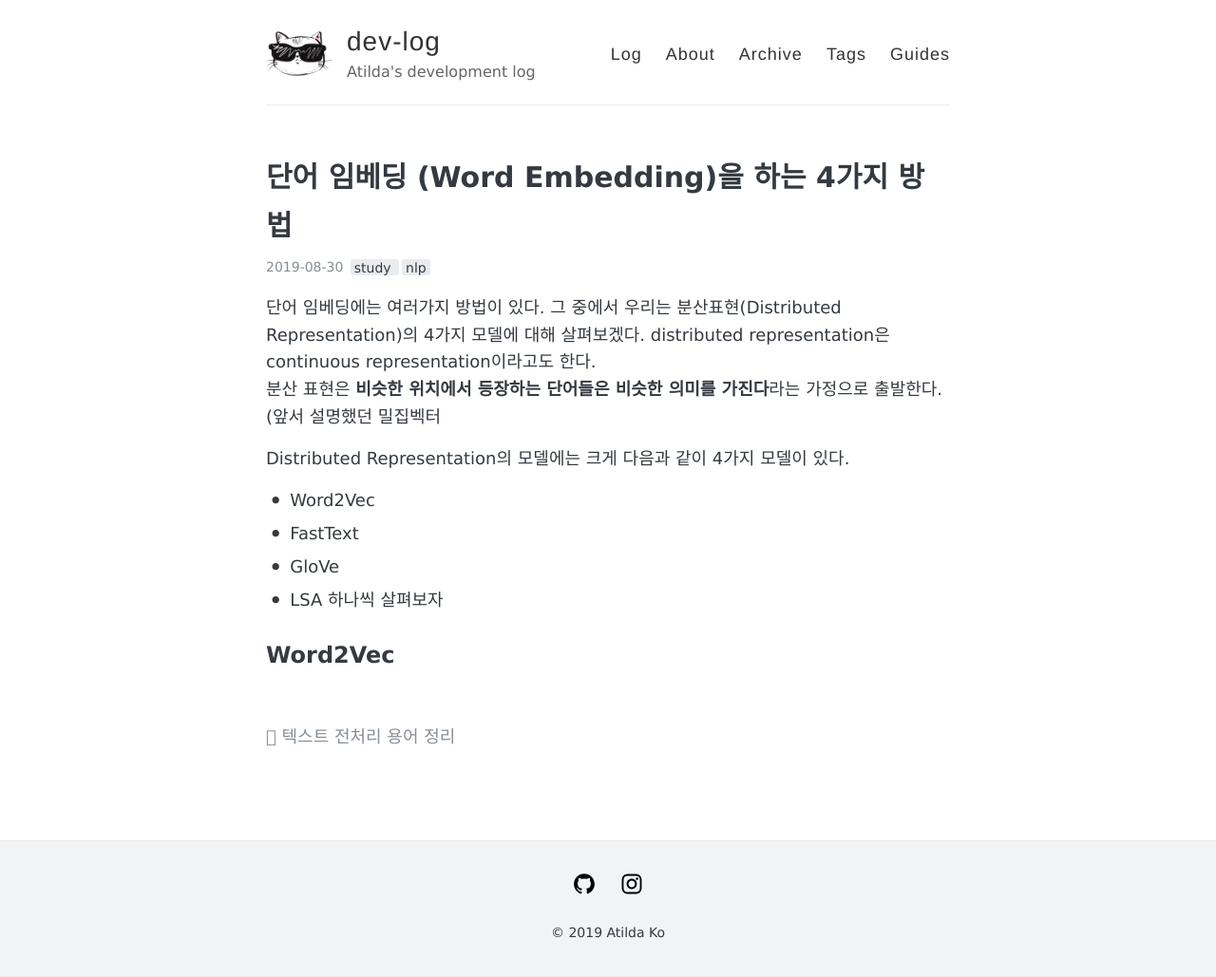
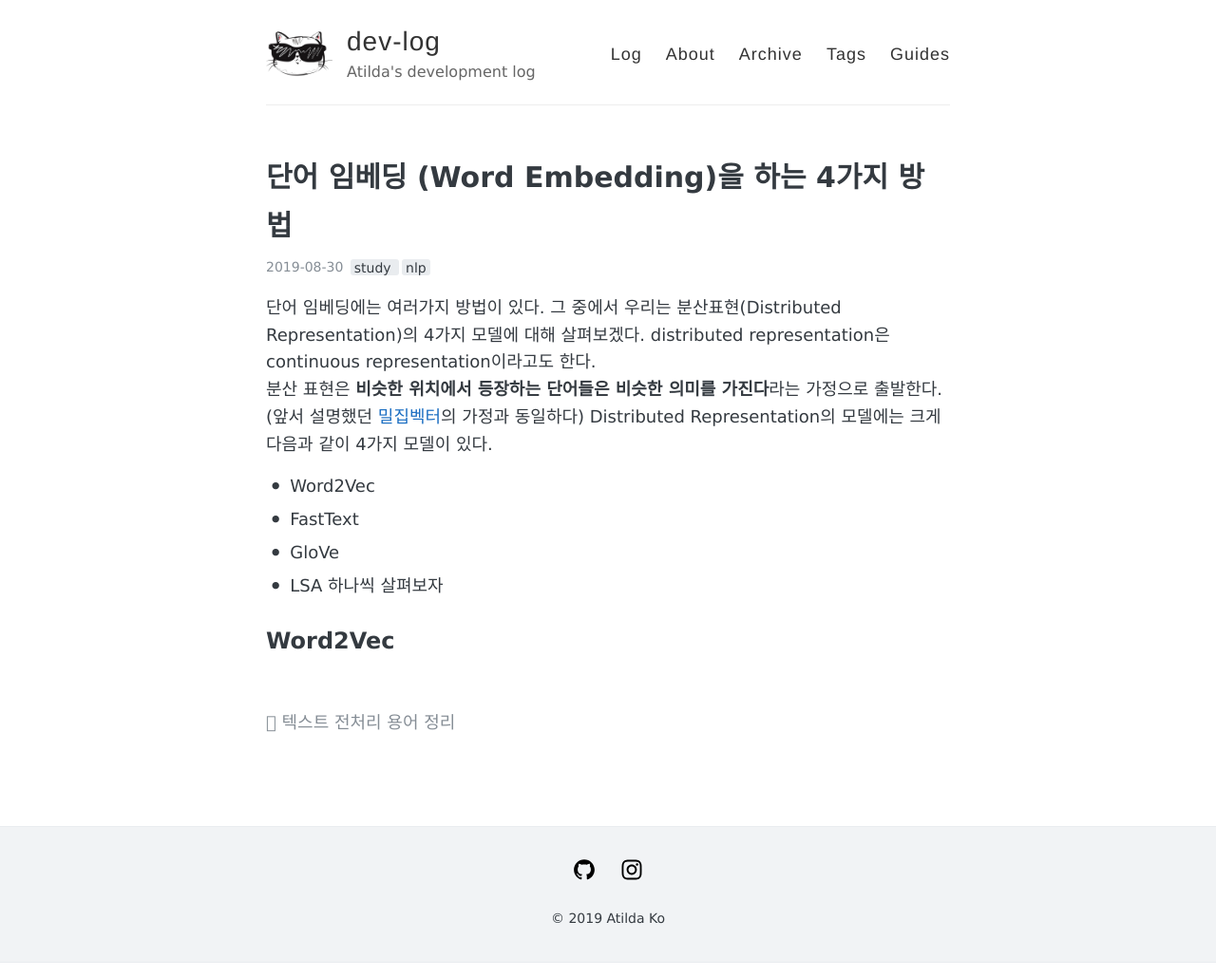
Before and after one commit to stellarway/stellarway.github.io, a Jekyll site: the page built from _posts/2019-08-30-embedding.md, in a window 1280 px wide. Shown: the whole page at 95% size. Built offline with Jekyll 4.4.1, drawn with Linux system fonts in a browser that asks for light colours.

Commit message:
_posts/2019-08-30-embedding.md updated

```diff
--- a/_posts/2019-08-30-embedding.md
+++ b/_posts/2019-08-30-embedding.md
@@ -5,8 +5,7 @@ tags: [study, nlp]
 comments: true
 ---
 단어 임베딩에는 여러가지 방법이 있다. 그 중에서 우리는 분산표현(Distributed Representation)의 4가지 모델에 대해 살펴보겠다. distributed representation은 continuous representation이라고도 한다.
-분산 표현은 **비슷한 위치에서 등장하는 단어들은 비슷한 의미를 가진다**라는 가정으로 출발한다. (앞서 설명했던 밀집벡터
-
+분산 표현은 **비슷한 위치에서 등장하는 단어들은 비슷한 의미를 가진다**라는 가정으로 출발한다. (앞서 설명했던 [밀집벡터](https://stellarway.github.io/embedding_basic/)의 가정과 동일하다)
 Distributed Representation의 모델에는 크게 다음과 같이 4가지 모델이 있다.
 * Word2Vec
 * FastText
```
Also changed, not shown: other parts of _posts/2019-08-30-embedding.md (+1 -1 lines).
